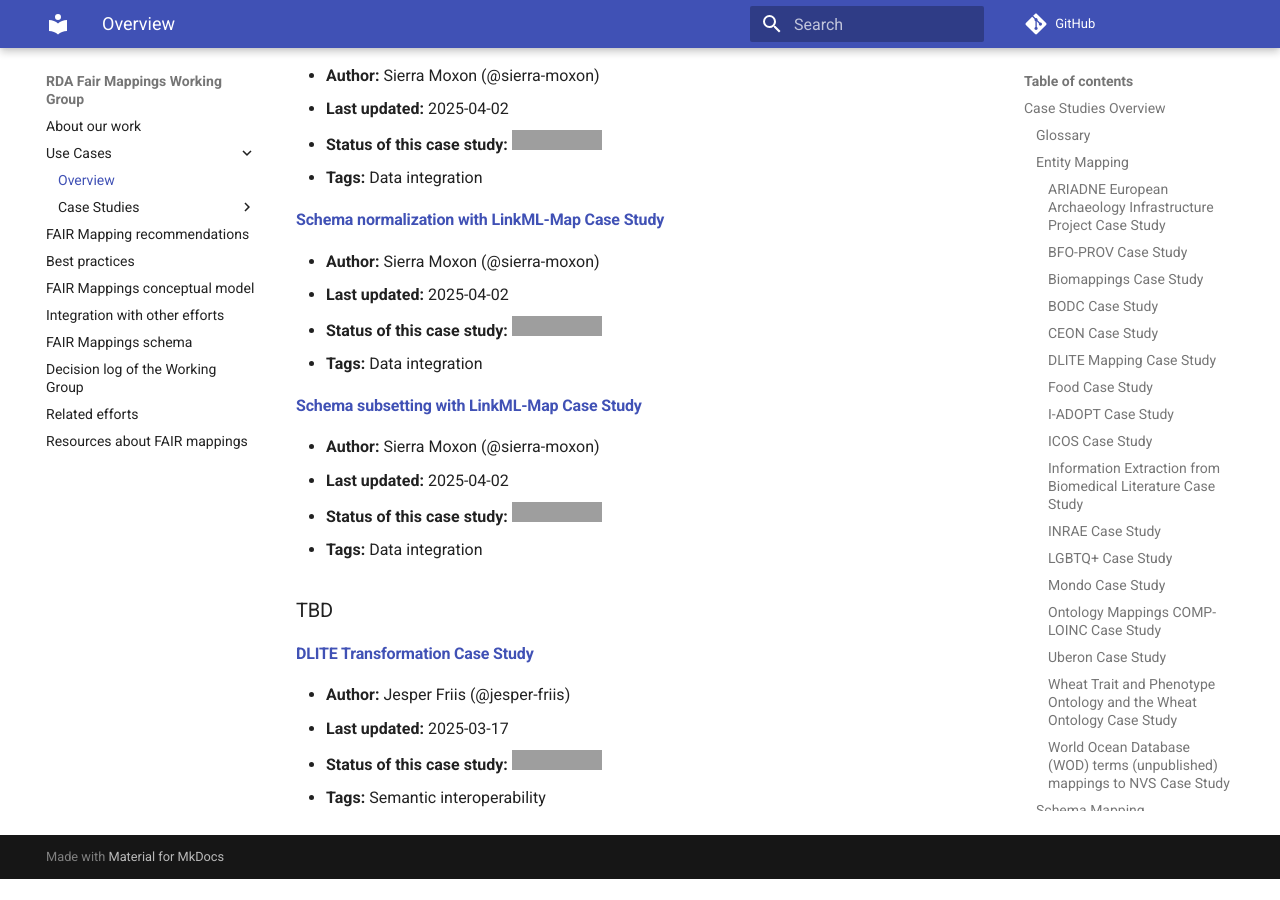
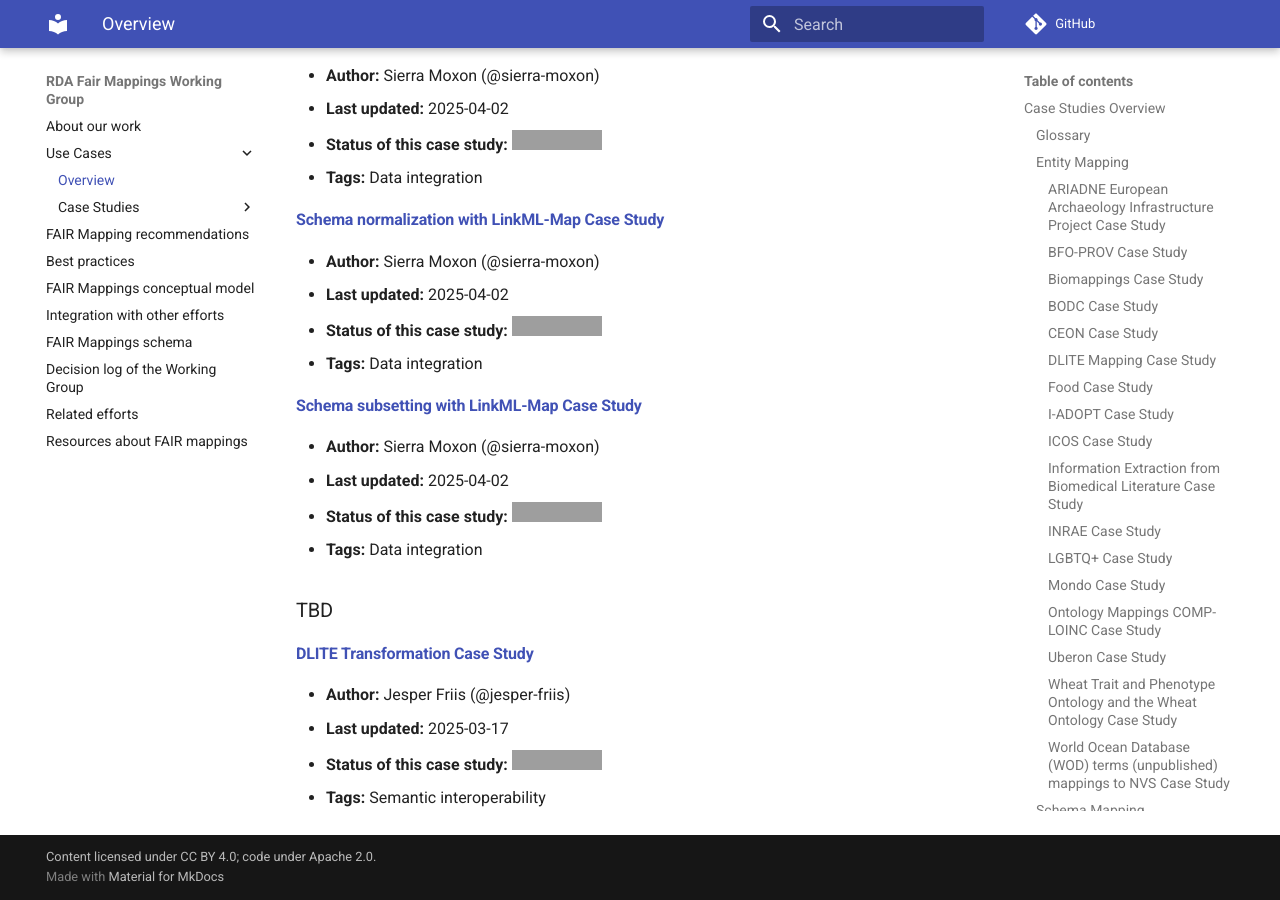
Before and after one commit to mapping-commons/rda-fair-mappings, an MkDocs documentation site: the page built from docs/use-cases.md, in a window 1280 px wide and 900 px high, scrolled down 5077 px. Built offline with MkDocs 1.6.1 and Material for MkDocs 9.7.7, drawn with Linux system fonts in a browser that asks for light colours; comment, search, counter and statistics services are not loaded; before the commit the page ends 5956 px from its top, so only the background shows below that; grey boxes are pictures that could not be loaded.

Commit message:
Add CC BY 4.0 content license and Apache 2.0 code license
Closes #141

```diff
--- a/mkdocs.yml
+++ b/mkdocs.yml
@@ -92,3 +92,4 @@ nav:
 repo_url: https://github.com/mapping-commons/rda-fair-mappings/
 site_url: https://mapping-commons.github.io/rda-fair-mappings/
 edit_uri: edit/main/src/docs/
+copyright: Content licensed under <a href="https://creativecommons.org/licenses/by/4.0/">CC BY 4.0</a>; code under <a href="https://www.apache.org/licenses/LICENSE-2.0">Apache 2.0</a>.
--- a/pyproject.toml
+++ b/pyproject.toml
@@ -3,6 +3,7 @@ name = "rda-fair-mappings"
 version = "0.1.0"
 description = "Add your description here"
 readme = "README.md"
+license = "Apache-2.0"
 requires-python = ">=3.11"
 dependencies = [
     "mkdocs>=1.6.1",
```
Also changed, not shown: README.md (+4 -0 lines), 2 other files.
